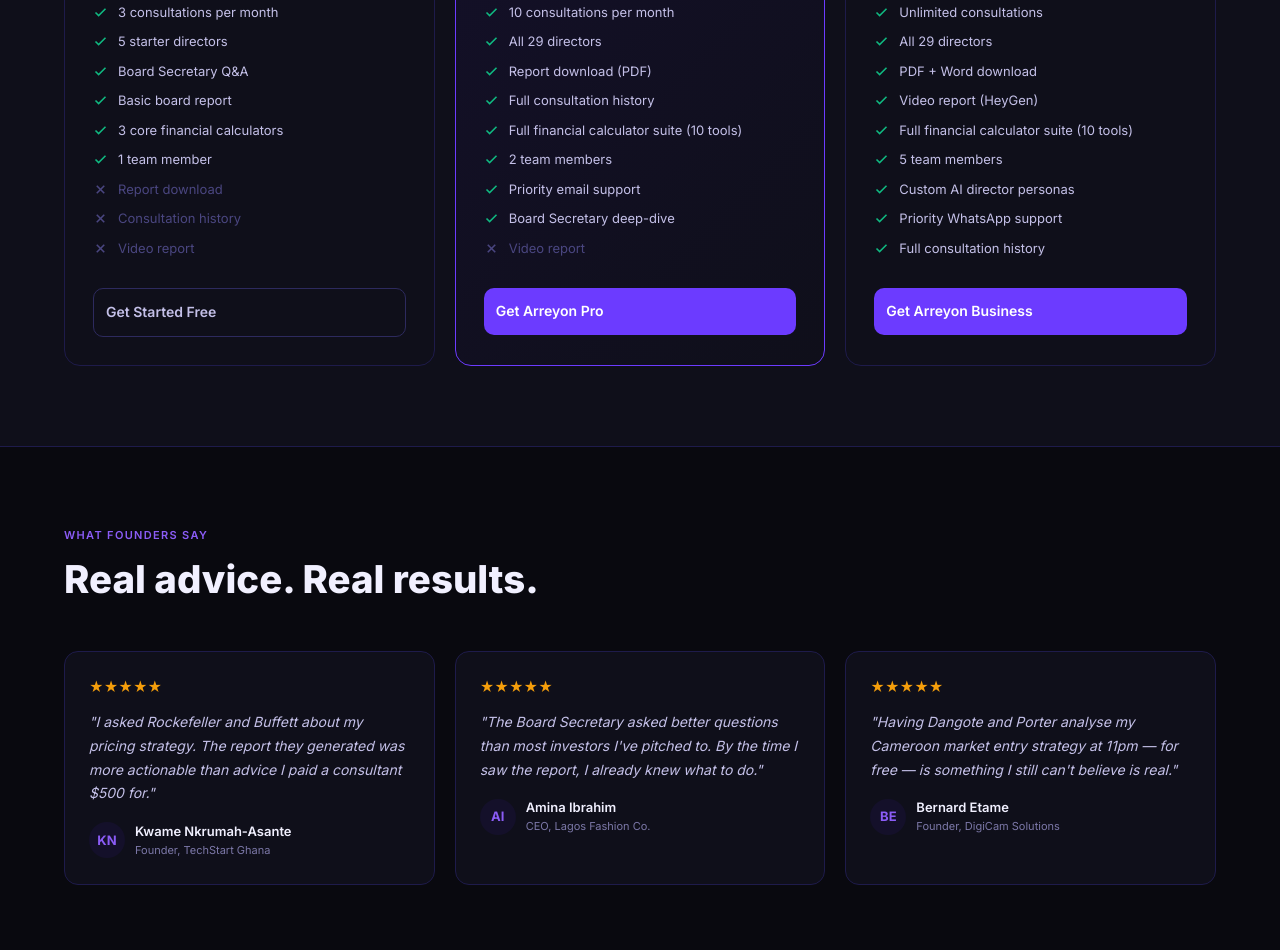
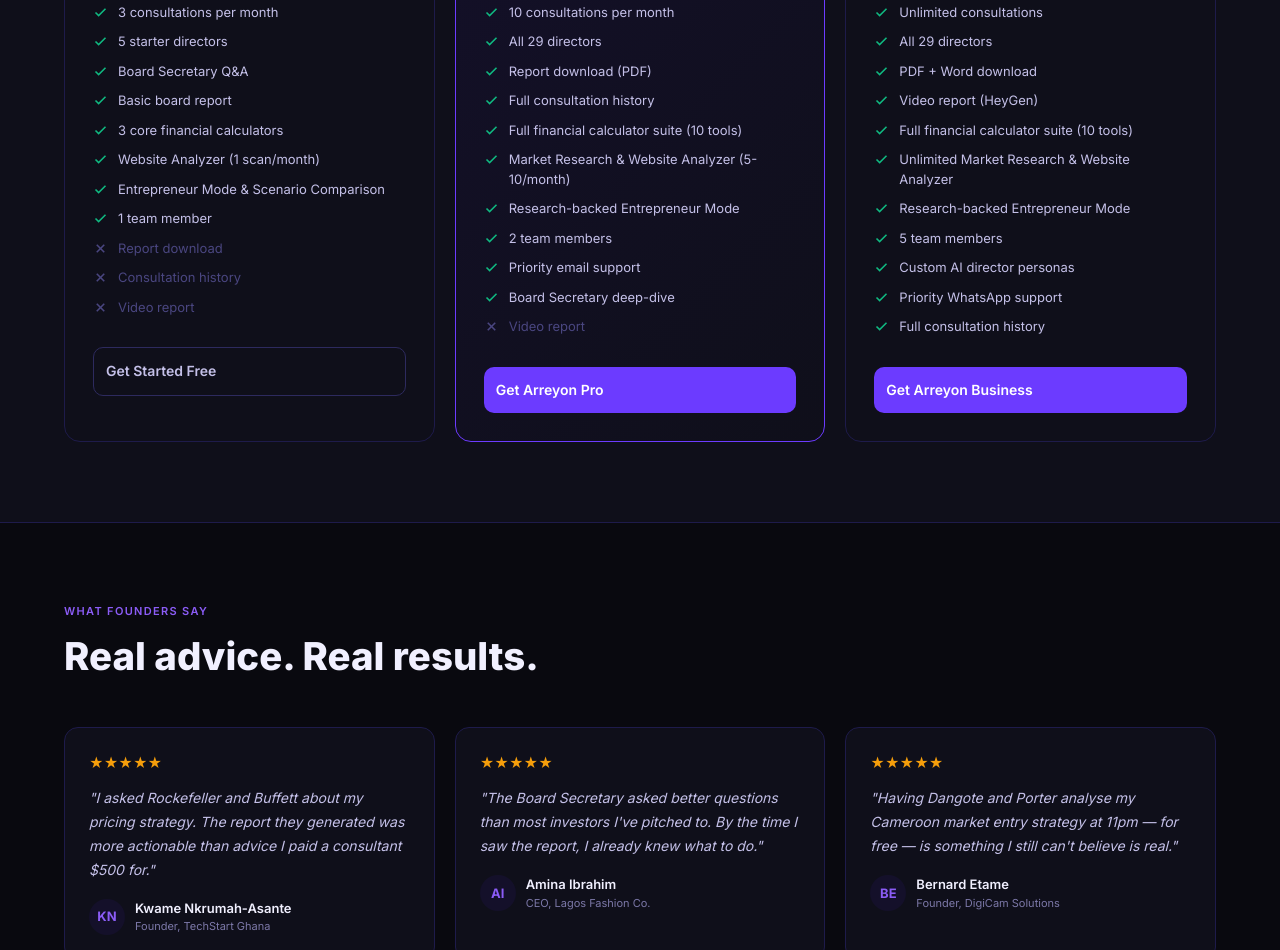
Before and after one commit to armstrongarrey/gdesigns-board, a website: page public/index.html in a window 1280 px wide. Shown: the part 3526-4476 px from the top of the page. Drawn offline with Linux system fonts and the light colour scheme; no server answers.

Commit message:
Update keywords and add new features in HTML

```diff
--- a/public/index.html
+++ b/public/index.html
@@ -5,7 +5,7 @@
 <meta name="viewport" content="width=device-width, initial-scale=1.0">
 <title>Arreyon Consult — Your AI Board of Directors, Available 24/7 | G-DESIGNS LTD</title>
 <meta name="description" content="Arreyon Consult by G-DESIGNS LTD convenes 29 legendary business minds around your challenge. Get boardroom-grade strategy, analysis, and a report you can act on. Available 24/7.">
-<meta name="keywords" content="AI business consultant Africa, AI consulting services Cameroon, AI strategy advisor for startups, virtual AI business consultant, Arreyon Consult AI, AI consulting platform Africa, AI consultant in Cameroon, business consulting Cameroon, AI tools for businesses in Cameroon, AI consulting Africa, startup consulting Africa, digital business consulting Cameroon, AI board of directors for startups, virtual board of directors AI, AI startup advisor, AI business strategy tool, free AI business consulting, online AI consultant for entrepreneurs, G-DESIGNS, Gdesigns AI, Arreyon AI, Arreyon Consult, AI for small business Africa, automate business with AI, AI tools for entrepreneurs, AI decision-making platform, business growth with AI Africa, best startup advice">
+<meta name="keywords" content="AI business consultant Africa, AI consulting services Cameroon, AI strategy advisor for startups, virtual AI business consultant, Arreyon Consult AI, AI consulting platform Africa, AI consultant in Cameroon, business consulting Cameroon, AI tools for businesses in Cameroon, AI consulting Africa, startup consulting Africa, digital business consulting Cameroon, AI board of directors for startups, virtual board of directors AI, AI startup advisor, AI business strategy tool, free AI business consulting, online AI consultant for entrepreneurs, G-DESIGNS, Gdesigns AI, Arreyon AI, Arreyon Consult, AI for small business Africa, automate business with AI, AI tools for entrepreneurs, AI decision-making platform, business growth with AI Africa, best startup advice, ChatGPT for Africa, ChatGPT Cameroon">
 <meta name="author" content="G-DESIGNS LTD">
 <meta name="robots" content="index, follow, max-image-preview:large">
 <meta name="language" content="English">
@@ -438,6 +438,8 @@ footer { background: var(--bg2); border-top: 1px solid var(--border); padding: 4
         <div class="price-feature"><svg width="15" height="15" viewBox="0 0 24 24" fill="none" stroke="#10b981" stroke-width="2.5"><polyline points="20 6 9 17 4 12"/></svg> Board Secretary Q&amp;A</div>
         <div class="price-feature"><svg width="15" height="15" viewBox="0 0 24 24" fill="none" stroke="#10b981" stroke-width="2.5"><polyline points="20 6 9 17 4 12"/></svg> Basic board report</div>
         <div class="price-feature"><svg width="15" height="15" viewBox="0 0 24 24" fill="none" stroke="#10b981" stroke-width="2.5"><polyline points="20 6 9 17 4 12"/></svg> 3 core financial calculators</div>
+        <div class="price-feature"><svg width="15" height="15" viewBox="0 0 24 24" fill="none" stroke="#10b981" stroke-width="2.5"><polyline points="20 6 9 17 4 12"/></svg> Website Analyzer (1 scan/month)</div>
+        <div class="price-feature"><svg width="15" height="15" viewBox="0 0 24 24" fill="none" stroke="#10b981" stroke-width="2.5"><polyline points="20 6 9 17 4 12"/></svg> Entrepreneur Mode &amp; Scenario Comparison</div>
         <div class="price-feature"><svg width="15" height="15" viewBox="0 0 24 24" fill="none" stroke="#10b981" stroke-width="2.5"><polyline points="20 6 9 17 4 12"/></svg> 1 team member</div>
         <div class="price-feature disabled"><svg width="15" height="15" viewBox="0 0 24 24" fill="none" stroke="currentColor" stroke-width="2.5"><line x1="18" y1="6" x2="6" y2="18"/><line x1="6" y1="6" x2="18" y2="18"/></svg> Report download</div>
         <div class="price-feature disabled"><svg width="15" height="15" viewBox="0 0 24 24" fill="none" stroke="currentColor" stroke-width="2.5"><line x1="18" y1="6" x2="6" y2="18"/><line x1="6" y1="6" x2="18" y2="18"/></svg> Consultation history</div>
@@ -457,6 +459,8 @@ footer { background: var(--bg2); border-top: 1px solid var(--border); padding: 4
         <div class="price-feature"><svg width="15" height="15" viewBox="0 0 24 24" fill="none" stroke="#10b981" stroke-width="2.5"><polyline points="20 6 9 17 4 12"/></svg> Report download (PDF)</div>
         <div class="price-feature"><svg width="15" height="15" viewBox="0 0 24 24" fill="none" stroke="#10b981" stroke-width="2.5"><polyline points="20 6 9 17 4 12"/></svg> Full consultation history</div>
         <div class="price-feature"><svg width="15" height="15" viewBox="0 0 24 24" fill="none" stroke="#10b981" stroke-width="2.5"><polyline points="20 6 9 17 4 12"/></svg> Full financial calculator suite (10 tools)</div>
+        <div class="price-feature"><svg width="15" height="15" viewBox="0 0 24 24" fill="none" stroke="#10b981" stroke-width="2.5"><polyline points="20 6 9 17 4 12"/></svg> Market Research &amp; Website Analyzer (5-10/month)</div>
+        <div class="price-feature"><svg width="15" height="15" viewBox="0 0 24 24" fill="none" stroke="#10b981" stroke-width="2.5"><polyline points="20 6 9 17 4 12"/></svg> Research-backed Entrepreneur Mode</div>
         <div class="price-feature"><svg width="15" height="15" viewBox="0 0 24 24" fill="none" stroke="#10b981" stroke-width="2.5"><polyline points="20 6 9 17 4 12"/></svg> 2 team members</div>
         <div class="price-feature"><svg width="15" height="15" viewBox="0 0 24 24" fill="none" stroke="#10b981" stroke-width="2.5"><polyline points="20 6 9 17 4 12"/></svg> Priority email support</div>
         <div class="price-feature"><svg width="15" height="15" viewBox="0 0 24 24" fill="none" stroke="#10b981" stroke-width="2.5"><polyline points="20 6 9 17 4 12"/></svg> Board Secretary deep-dive</div>
@@ -476,6 +480,8 @@ footer { background: var(--bg2); border-top: 1px solid var(--border); padding: 4
         <div class="price-feature"><svg width="15" height="15" viewBox="0 0 24 24" fill="none" stroke="#10b981" stroke-width="2.5"><polyline points="20 6 9 17 4 12"/></svg> PDF + Word download</div>
         <div class="price-feature"><svg width="15" height="15" viewBox="0 0 24 24" fill="none" stroke="#10b981" stroke-width="2.5"><polyline points="20 6 9 17 4 12"/></svg> Video report (HeyGen)</div>
         <div class="price-feature"><svg width="15" height="15" viewBox="0 0 24 24" fill="none" stroke="#10b981" stroke-width="2.5"><polyline points="20 6 9 17 4 12"/></svg> Full financial calculator suite (10 tools)</div>
+        <div class="price-feature"><svg width="15" height="15" viewBox="0 0 24 24" fill="none" stroke="#10b981" stroke-width="2.5"><polyline points="20 6 9 17 4 12"/></svg> Unlimited Market Research &amp; Website Analyzer</div>
+        <div class="price-feature"><svg width="15" height="15" viewBox="0 0 24 24" fill="none" stroke="#10b981" stroke-width="2.5"><polyline points="20 6 9 17 4 12"/></svg> Research-backed Entrepreneur Mode</div>
         <div class="price-feature"><svg width="15" height="15" viewBox="0 0 24 24" fill="none" stroke="#10b981" stroke-width="2.5"><polyline points="20 6 9 17 4 12"/></svg> 5 team members</div>
         <div class="price-feature"><svg width="15" height="15" viewBox="0 0 24 24" fill="none" stroke="#10b981" stroke-width="2.5"><polyline points="20 6 9 17 4 12"/></svg> Custom AI director personas</div>
         <div class="price-feature"><svg width="15" height="15" viewBox="0 0 24 24" fill="none" stroke="#10b981" stroke-width="2.5"><polyline points="20 6 9 17 4 12"/></svg> Priority WhatsApp support</div>
```
